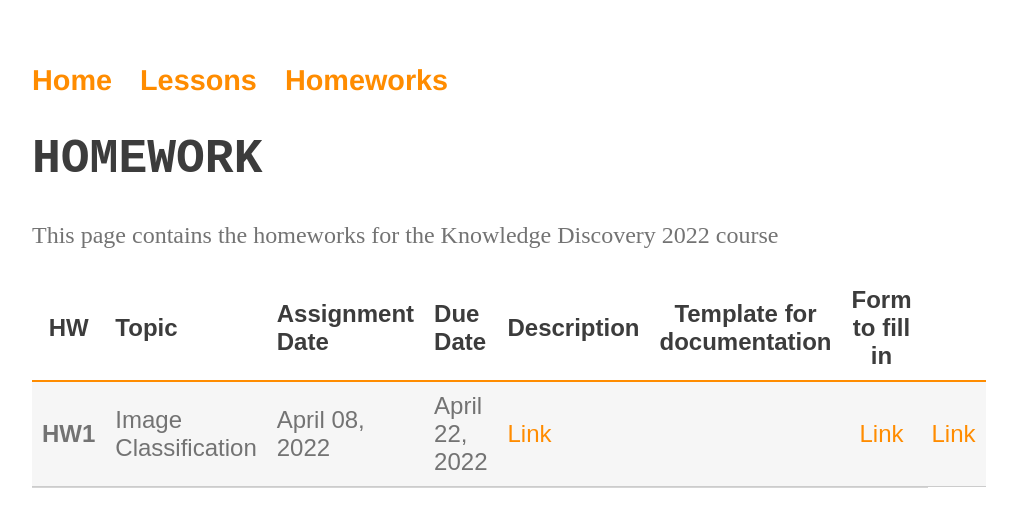
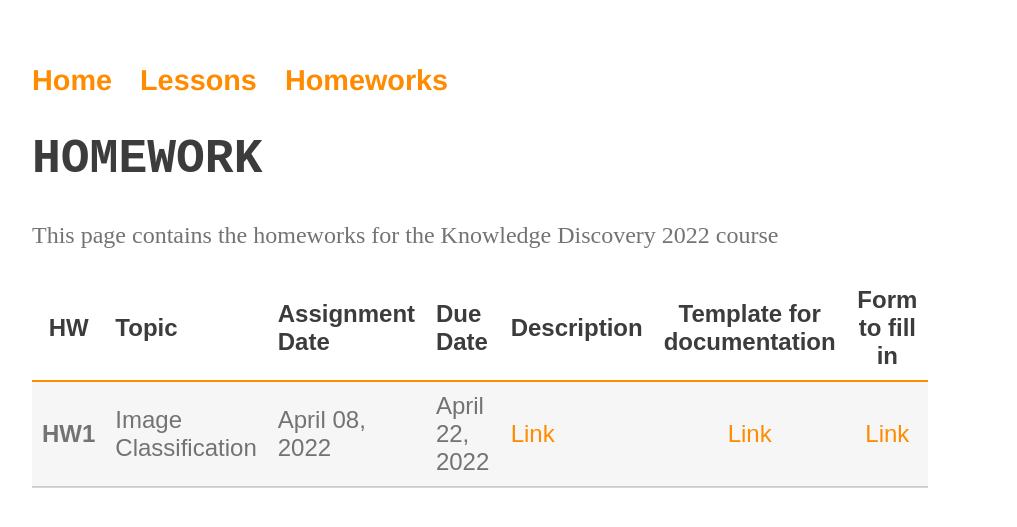
Before and after one commit to perceivelab/knowledge-discovery-course, a Jekyll site: the page built from homework.md, in a window 1280 px wide. Shown: the top 527 px of the page, without its empty margins (160-1177 px from the left). Built offline with Jekyll 4.4.1, drawn with Linux system fonts in a browser that asks for light colours; our own code applies the rules of GitHub Pages for plain Markdown files.

```diff
--- a/homework.md
+++ b/homework.md
@@ -3,4 +3,4 @@ This page contains the homeworks for the Knowledge Discovery 2022 course
 
 | HW | Topic              | Assignment Date    |  Due Date  |  Description | Template for documentation | Form to fill in |
 | :-------:| ------------------ | | ------------------ | ------------------ |--------------- | :-------:          |:-------:  |
-| **HW1**     | Image Classification | April 08, 2022 | April 22, 2022 | [Link](hw1-2021.md) | |[Link](https://www.overleaf.com/read/fttvfxqgvfvs) | [Link](https://forms.gle/z7qvczqM2Vr1an9MA) |
+| **HW1**     | Image Classification | April 08, 2022 | April 22, 2022 | [Link](hw1-2021.md) | [Link](https://www.overleaf.com/read/fttvfxqgvfvs) | [Link](https://forms.gle/z7qvczqM2Vr1an9MA) |
```
